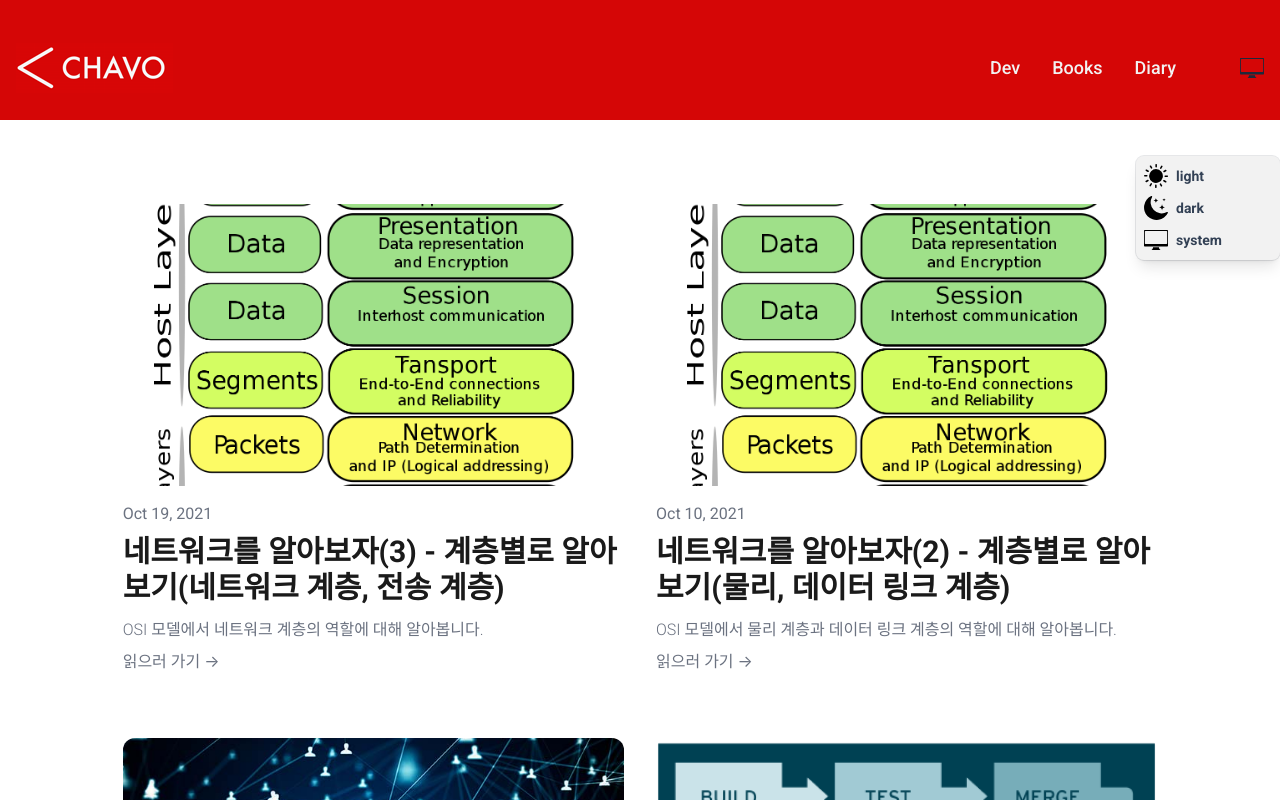
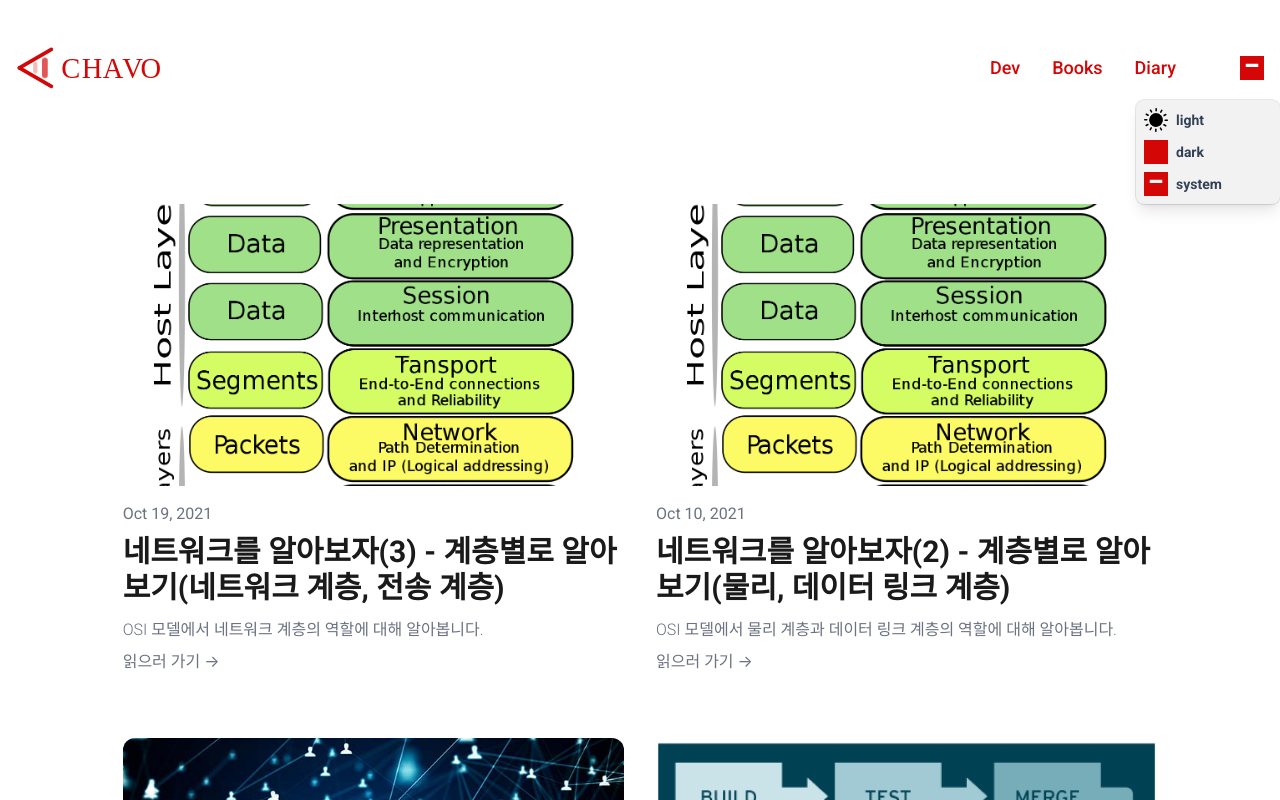
Before and after one commit to chavokim/chavo.dev, a Next.js app in the folder blog/: page / in a window 1280 px wide. Both pictures are taken after a click on the button 1252 px from the left and 68 px from the top of the page. Shown: the top 800 px of the page. Built offline with nearby package versions, Linux system fonts and the light colour scheme; a web font is replaced by a local one.

Commit message:
:sparkles: Added light and dark mode

```diff
--- a/blog/common/components/Nav.tsx
+++ b/blog/common/components/Nav.tsx
@@ -1,4 +1,4 @@
-import React, {useState} from "react";
+import React, {useCallback, useRef, useState} from "react";
 import { gsap } from "gsap";
 import { ScrollTrigger } from 'gsap/dist/ScrollTrigger';
 import useIsomorphicLayoutEffect from "../utils/useIsomorphicLayoutEffect"
@@ -6,6 +6,8 @@ import {useRouter} from "next/router";
 import LightIcon from "../../public/icons/light_icon.svg"
 import DarkIcon from "../../public/icons/dark_icon.svg"
 import SystemIcon from "../../public/icons/system_icon.svg"
+import LogoIcon from "../../public/logo_typo.svg"
+import {createPopper} from "@popperjs/core";
 
 const TAB_ITEMS = [
     {label: "Dev", href: "/?activeName=dev", value: "dev",},
@@ -29,13 +31,40 @@ const Nav: React.FC = () => {
     const [displayTheme, setDisplayTheme] = useState("");
 
     const [popUpOpen, setPopUpOpen] = useState(false);
+    const btnRef = useRef<HTMLButtonElement>(null);
+    const popoverRef = useRef<HTMLDivElement>(null);
+
+    const handleClick = useCallback((e: MouseEvent) => {
+        if(btnRef.current?.contains(e.target as HTMLElement)) {
+            setPopUpOpen(prev => {
+                if(!prev && btnRef.current && popoverRef.current) {
+                    createPopper(btnRef.current, popoverRef.current, {
+                        placement: "bottom",
+                        modifiers: [
+                            {
+                                name: "offset",
+                                options: {
+                                    offset: [10, 20],
+                                }
+                            }
+                        ],
+                    });
+                }
+
+                return !prev;
+            });
+        } else {
+            setPopUpOpen(false);
+        }
+    }, []);
 
     useIsomorphicLayoutEffect(() => {
+        document.addEventListener("click", handleClick);
+
         gsap.registerPlugin(ScrollTrigger);
 
         const mockNavEl = document.querySelector(".mock-appbar");
         const navEl = document.querySelector("header");
-        const imageEl = document.querySelector(".logo-image");
 
         ScrollTrigger.create({
             start: `top -96px`,
@@ -44,13 +73,11 @@ const Nav: React.FC = () => {
             onEnterBack: () => {
                 navEl?.classList.remove("shadow-2xl");
                 navEl?.classList.add("pt-8", "pb-4");
-                imageEl?.setAttribute("src", "/logo_typo_animation.gif");
 
             },
             onLeave: () => {
                 navEl?.classList.add("shadow-2xl");
                 navEl?.classList.remove("pt-8", "pb-4");
-                imageEl?.setAttribute("src", "/logo_typo.svg");
             },
         });
 
@@ -59,6 +86,15 @@ const Nav: React.FC = () => {
             ease: 'none',
             scrollTrigger: { scrub: 0.3 }
         });
+
+        return () => {
+            const triggers = ScrollTrigger.getAll();
+            triggers.forEach( trigger => {
+                trigger.kill();
+            });
+
+            document.removeEventListener("click", handleClick);
+        }
     }, [])
 
     useIsomorphicLayoutEffect(() => {
@@ -101,31 +137,23 @@ const Nav: React.FC = () => {
         localStorage.theme = newDisplayTheme;
     }
 
-    const togglePopUpOpen = () => {
-        setPopUpOpen(prev => !prev);
-    }
-
     return (
         <>
             <div
-                className={"mock-appbar bg-red"}
+                className={"mock-appbar dark:bg-black"}
                 style={{
                     width: "100%",
                     height: 108,
                 }}
             />
             <div className="top-0 left-0 right-0 fixed z-50 flex flex-col">
-                <header className="bg-red
-                 w-screen pt-8 pb-4 ease-in-out transition-all">
+                <header className="bg-pureWhite w-screen pt-8 pb-4 ease-in-out transition-all dark:bg-black">
                     <div className="container mx-auto px-4">
                         <nav className="flex flex-row justify-between items-center">
-                            <img
-                                className="cursor-pointer hover:opacity-70 logo-image"
-                                src="/logo_typo_animation.gif"
-                                style={{
-                                    height: 50,
-                                    width: "auto",
-                                }}
+                            <LogoIcon
+                                width={157}
+                                height={50}
+                                className="select-none cursor-pointer"
                                 onClick={() => router.push("/")}
                             />
                             <div className="flex flex-row items-center">
@@ -135,8 +163,9 @@ const Nav: React.FC = () => {
                                         <a
                                             key={tabItem.value}
                                             className={
-                                                `p-4 text-lg text-white font-medium
-                                                hover:text-black ${selected(tabItem.label) ? "text-black" : ""}`
+                                                `p-4 text-lg text-red font-medium
+                                                ${selected(tabItem.label) ?
+                                                    "text-black dark:text-white" : ""}`
                                             }
                                             href={tabItem.href}
                                         >
@@ -149,25 +178,24 @@ const Nav: React.FC = () => {
                                     className=" ml-6 pl-6 flex flex-row py-6"
                                 >
                                     <button
-                                        className="fill-slate-800 dark:fill-slate-200"
+                                        className="fill-red"
                                         aria-expanded={popUpOpen}
                                         aria-haspopup={"true"}
-                                        onClick={togglePopUpOpen}
+                                        ref={btnRef}
                                     >
                                         {DisplayThemeTypeToIcon[displayTheme || DisplayThemeType.System]}
                                     </button>
                                 </div>
-                                {
-                                    popUpOpen ? (
-                                        <ul
-                                            className="absolute z-50 top-full right-0 bg-white rounded-lg ring-1
+                                <div
+                                    className={`${popUpOpen ? "" : "invisible"} absolute z-50 top-full right-0 bg-white rounded-lg ring-1
                                      ring-slate-900/10 shadow-lg overflow-hidden w-36 py-1 text-sm
                                      text-slate-700 font-semibold dark:bg-slate-800 dark:ring-0
-                                             dark:highlight-white/5 dark:text-slate-300 mt-8"
+                                     dark:highlight-white/5 dark:text-slate-300 mt-8`}
+                                    ref={popoverRef}
                                 >
                                     {
                                         Object.values(DisplayThemeType).map(displayTheme => (
-                                                    <li
+                                            <div
                                                 key={displayTheme}
                                                 className="py-1 px-2 flex items-center cursor-pointer"
                                                 onClick={() => handleThemeChange(displayTheme)}
@@ -176,12 +204,10 @@ const Nav: React.FC = () => {
                                                     {DisplayThemeTypeToIcon[displayTheme]}
                                                 </span>
                                                 {displayTheme}
-                                                    </li>
+                                            </div>
                                         ))
                                     }
-                                        </ul>
-                                    ) : null
-                                }
+                                </div>
                             </div>
                         </nav>
                     </div>
--- a/blog/package.json
+++ b/blog/package.json
@@ -9,6 +9,7 @@
     "lint": "next lint"
   },
   "dependencies": {
+    "@popperjs/core": "^2.11.5",
     "@tailwindcss/typography": "^0.5.2",
     "gray-matter": "^4.0.3",
     "gsap": "^3.10.3",
--- a/blog/pages/[slug].tsx
+++ b/blog/pages/[slug].tsx
@@ -18,7 +18,7 @@ interface PostPageTypeProps {
 const PostPage: NextPage<PostPageTypeProps> = ({frontMatter: {title, date, image}, mdxSource}) => {
     return (
         <div className="flex flex-row justify-center px-4 sm:px-0">
-            <article className={"prose overflow-hidden"}>
+            <article className={"prose overflow-hidden dark:prose-invert"}>
                 <div className="flex flex-col items-center">
                     <h1>{title}</h1>
                     <p className="m-0 font-normal text-gray-500 mb-12">
--- a/blog/pages/_app.tsx
+++ b/blog/pages/_app.tsx
@@ -24,24 +24,6 @@ function MyApp({ Component, pageProps }: AppProps) {
                 href="https://cdn.jsdelivr.net/gh/orioncactus/pretendard/dist/web/static/pretendard.css"
             />
         </Head>
-        <Script
-
-            src="https://unpkg.com/@popperjs/core@2.9.1/dist/umd/popper.min.js"
-            charSet="utf-8"
-        />
-        <Script
-            strategy="afterInteractive"
-            dangerouslySetInnerHTML={{
-                __html: `
-                var popoverTriggerList = [].slice.call(
-                document.querySelectorAll('[data-bs-toggle="popover"]')
-                );
-                var popoverList = popoverTriggerList.map(function (popoverTriggerEl) {
-                    return new Popover(popoverTriggerEl);
-                });
-                `,
-            }}
-        />
         <Nav />
         <section className="py-24 width-screen dark:bg-black">
             <div className="container mx-auto">
--- a/blog/tailwind.config.js
+++ b/blog/tailwind.config.js
@@ -8,14 +8,16 @@ module.exports = {
     ],
     theme: {
     extend: {
-      colors: {
+        colors: {
           red: "#D50606",
           white: "#F2F2F2",
           black: "#1A1A1A",
-      },
-      fontFamily: {
-        mono: ["Roboto Mono", ...defaultTheme.fontFamily.mono],
-      }
+          pureBlack: "#000000",
+          pureWhite: "#FFFFFF",
+        },
+        fontFamily: {
+            mono: ["Roboto Mono", ...defaultTheme.fontFamily.mono],
+        },
     },
     },
     plugins: [
```
Also changed, not shown: blog/public/logo_typo.svg, 1 other file (tests, documents, lock files or other folders). Lines whose indentation alone changed are shown as unchanged.
